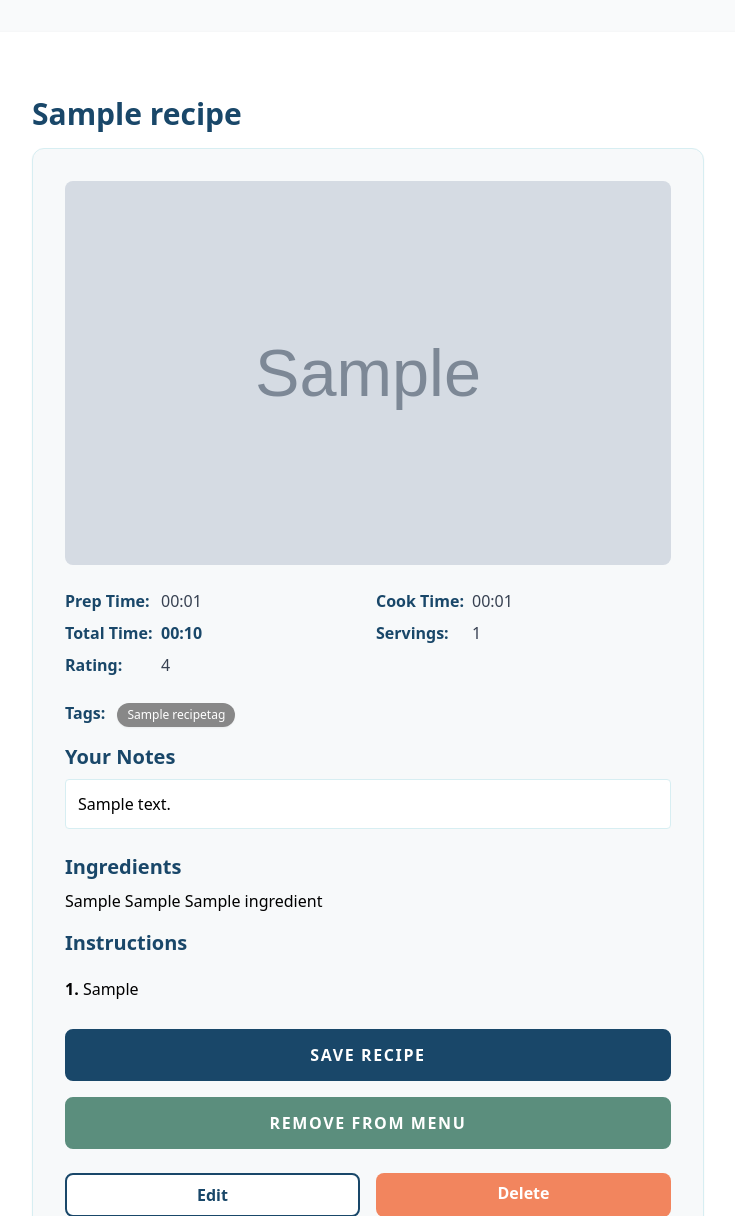
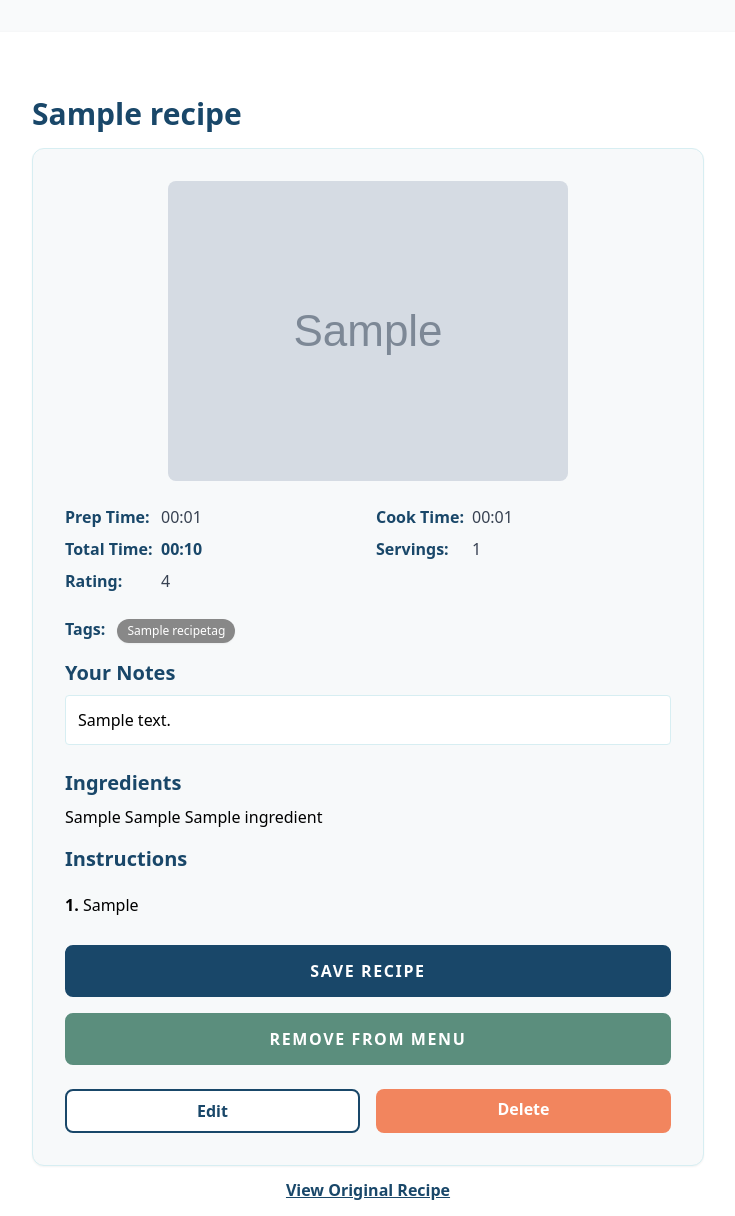
Before and after one commit to soehlert/KitchenClip, a Django app: page /1/ in a window 1280 px wide. Shown: the part 66-1282 px from the top of the page, without its empty margins (272-1007 px from the left). Run offline with Django 5.2, Linux system fonts and the light colour scheme; data comes from the database, SQL or seed files in the repository; tables that the repository leaves empty hold one stand-in row (values such as "Sample post"); grey boxes marked "Sample" are stand-in pictures; parts of the project's set-up code (start-up, migrations or seed data) failed here and were passed over; some libraries are stand-ins or nearby versions.

Commit message:
style(recipes): display uncropped recipe photo on detail page

```diff
--- a/templates/recipes/recipe_detail.html
+++ b/templates/recipes/recipe_detail.html
@@ -17,7 +17,7 @@
 
   <div class="bg-[#F7F9FA] rounded-xl border border-[#D7EEF2] shadow-sm p-8">
     {% if recipe.display_image_url %}
-    <img src="{{ recipe.display_image_url }}" alt="{{ recipe.title }}" class="rounded-lg mb-6 w-full object-cover max-h-96">
+    <img src="{{ recipe.display_image_url }}" alt="{{ recipe.title }}" class="rounded-lg mb-6 max-h-[32rem] w-auto max-w-full mx-auto object-contain">
     {% endif %}
     <div class="grid grid-cols-2 gap-x-4 gap-y-2 mb-6 text-sm sm:text-base">
       {% if recipe.prep_time_display %}
```
